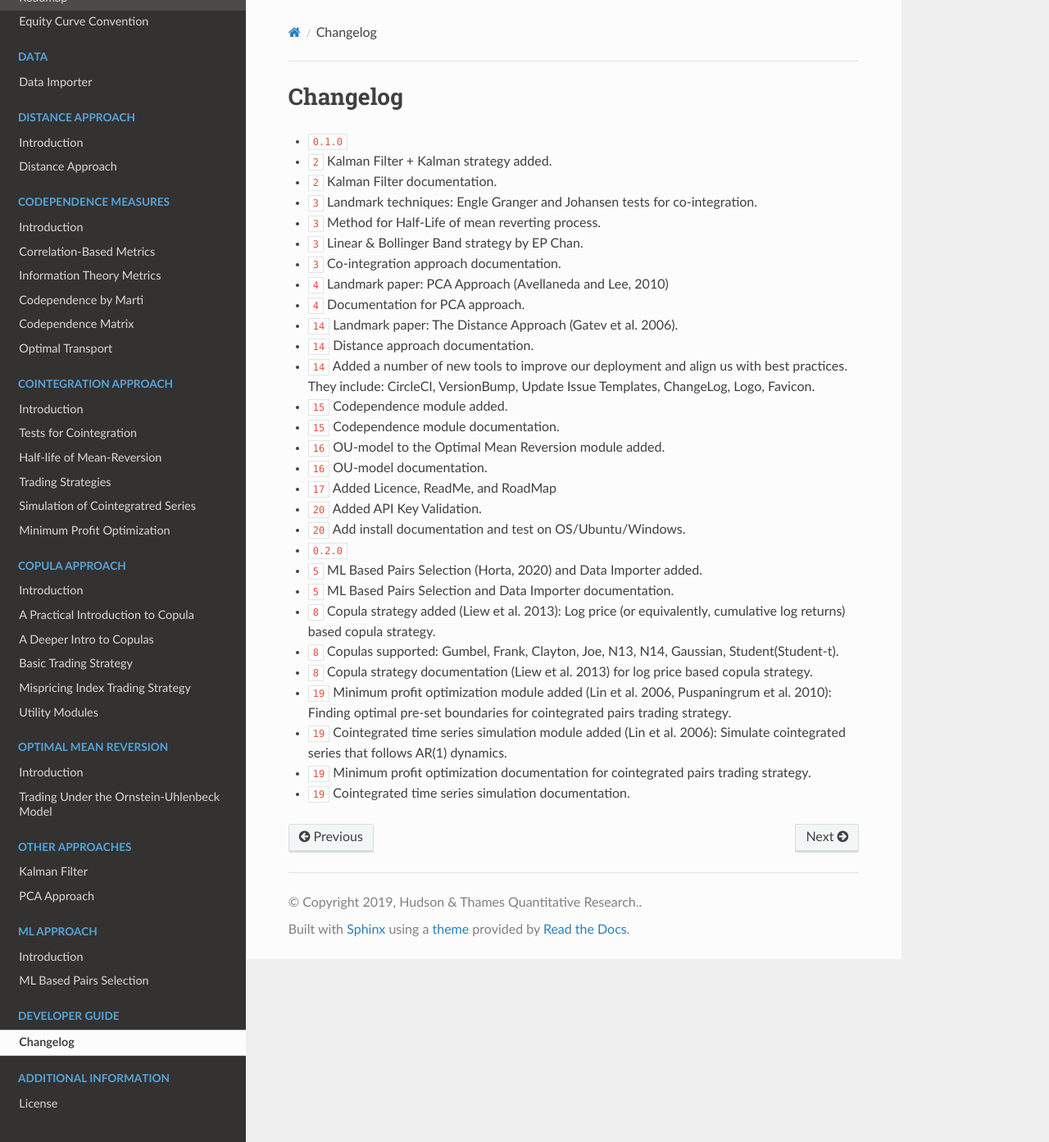
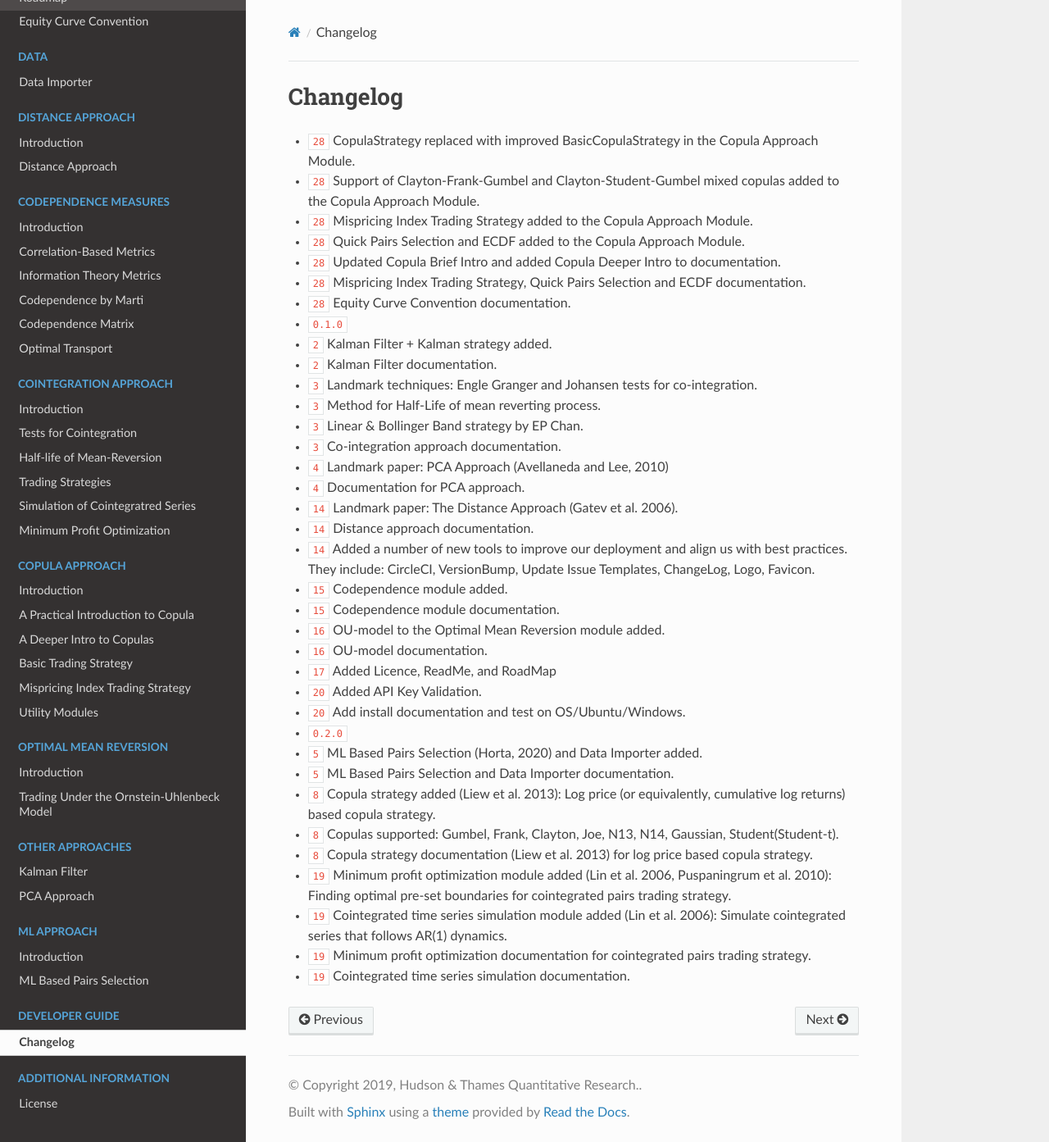
Before and after one commit to hudson-and-thames/arbitragelab, a Sphinx documentation site: the page built from docs/source/changelog.rst, in a window 1280 px wide and 1393 px high. Shown: the whole window at 82% size. Built offline with Sphinx 7.4.7 and the Read the Docs theme 2.0.0, drawn with Linux system fonts in a browser that asks for light colours; cross-references to code outside the pages are shown as plain code.

Commit message:
Added Copula Approach 2 PR to changelog

```diff
--- a/docs/source/changelog.rst
+++ b/docs/source/changelog.rst
@@ -11,6 +11,14 @@ Changelog
 
 ..
     For Help: https://releases.readthedocs.io/en/latest/index.html
+
+* :feature:`28` CopulaStrategy replaced with improved BasicCopulaStrategy in the Copula Approach Module.
+* :feature:`28` Support of Clayton-Frank-Gumbel and Clayton-Student-Gumbel mixed copulas added to the Copula Approach Module.
+* :feature:`28` Mispricing Index Trading Strategy added to the Copula Approach Module.
+* :feature:`28` Quick Pairs Selection and ECDF added to the Copula Approach Module.
+* :support:`28` Updated Copula Brief Intro and added Copula Deeper Intro to documentation.
+* :support:`28` Mispricing Index Trading Strategy, Quick Pairs Selection and ECDF documentation.
+* :support:`28` Equity Curve Convention documentation.
 
 * :release:`0.1.0 <2020-11-18>`
 * :feature:`2` Kalman Filter + Kalman strategy added.
@@ -31,6 +39,7 @@ Changelog
 * :support:`17` Added Licence, ReadMe, and RoadMap
 * :support:`20` Added API Key Validation.
 * :support:`20` Add install documentation and test on OS/Ubuntu/Windows.
+
 * :release:`0.2.0 <2020-12-11>`
 * :feature:`5` ML Based Pairs Selection (Horta, 2020) and Data Importer added.
 * :support:`5` ML Based Pairs Selection and Data Importer documentation.
```
